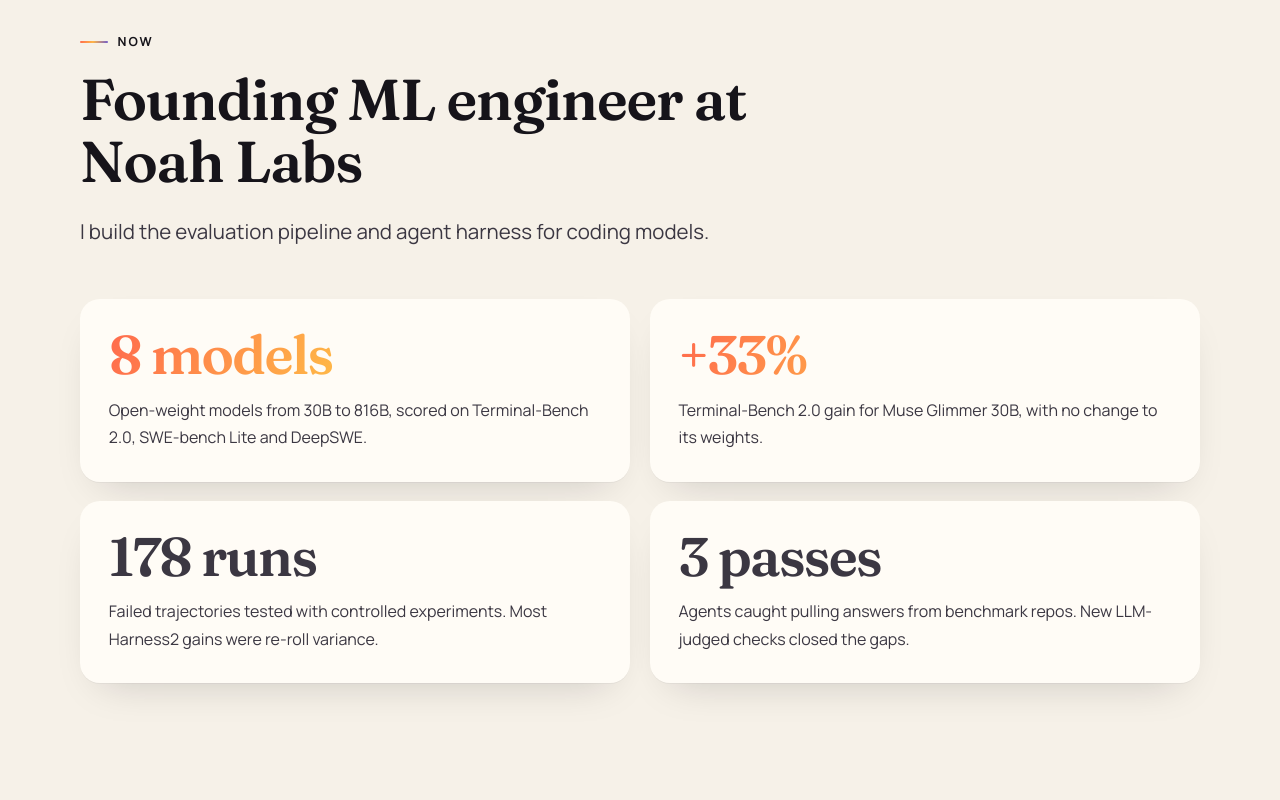
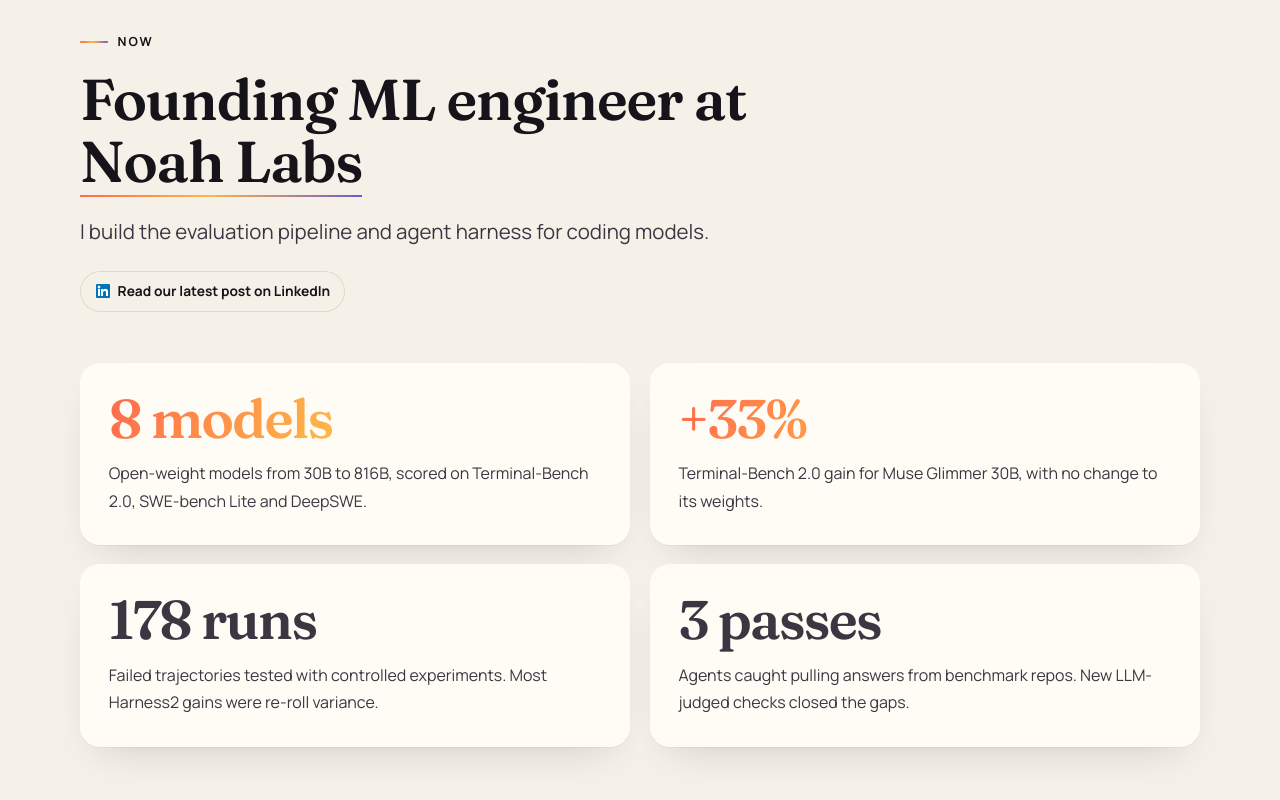
Before and after one commit to AdarshSingh7647/adarsh-fun, an Astro site: page / in a window 1280 px wide. Shown: the part 1260-2060 px from the top of the page. Built offline with nearby package versions, Linux system fonts and the light colour scheme; Astro itself is replaced by a stand-in of ours; no server answers.

Commit message:
Link Noah Labs on LinkedIn in Now and Work, add latest post link
Co-Authored-By: Claude Haiku 5.5 <noreply@anthropic.com>

```diff
--- a/src/components/Now.astro
+++ b/src/components/Now.astro
@@ -1,8 +1,11 @@
 <section class="section" id="now">
   <div class="wrap">
     <span class="eyebrow reveal">Now</span>
-    <h2 class="reveal">Founding ML engineer at Noah Labs</h2>
+    <h2 class="reveal">Founding ML engineer at <a class="inline-link" href="https://www.linkedin.com/company/noah-labs-ai/" target="_blank" rel="noopener">Noah Labs</a></h2>
     <p class="lede reveal">I build the evaluation pipeline and agent harness for coding models.</p>
+    <div class="now-links reveal">
+      <a class="link" href="https://www.linkedin.com/posts/noah-labs-ai_agenticai-codingagents-modelevaluation-activity-7525604158977187841-MOMg" target="_blank" rel="noopener"><img class="ico" src="/icons/linkedin.ico" alt="" width="16" height="16" />Read our latest post on LinkedIn</a>
+    </div>
 
     <div class="now-grid">
       <article class="point reveal">
--- a/src/components/Work.astro
+++ b/src/components/Work.astro
@@ -9,7 +9,7 @@
           <img class="logo" src="/logos/noah-labs.png" alt="Noah Labs" width="120" height="40" />
           <div>
             <div class="role">Founding Engineer, Machine Learning</div>
-            <div class="org">Noah Labs, Palo Alto, California</div>
+            <div class="org"><a class="inline-link" href="https://www.linkedin.com/company/noah-labs-ai/" target="_blank" rel="noopener">Noah Labs</a>, Palo Alto, California</div>
             <div class="when">Sep 2026 to present <span class="current">Current</span></div>
           </div>
         </header>
--- a/src/styles/global.css
+++ b/src/styles/global.css
@@ -1592,3 +1592,26 @@ footer .wrap {
   gap: 0.5rem;
   margin-top: 1.4rem;
 }
+
+/* ---------- inline links and section links ---------- */
+
+.inline-link {
+  color: inherit;
+  text-decoration: none;
+  background-image: var(--grad);
+  background-size: 100% 2px;
+  background-repeat: no-repeat;
+  background-position: 0 100%;
+  transition: background-size 0.3s ease;
+}
+
+.inline-link:hover {
+  background-size: 100% 4px;
+}
+
+.now-links {
+  margin-top: 1.4rem;
+  display: flex;
+  flex-wrap: wrap;
+  gap: 0.5rem;
+}
```
